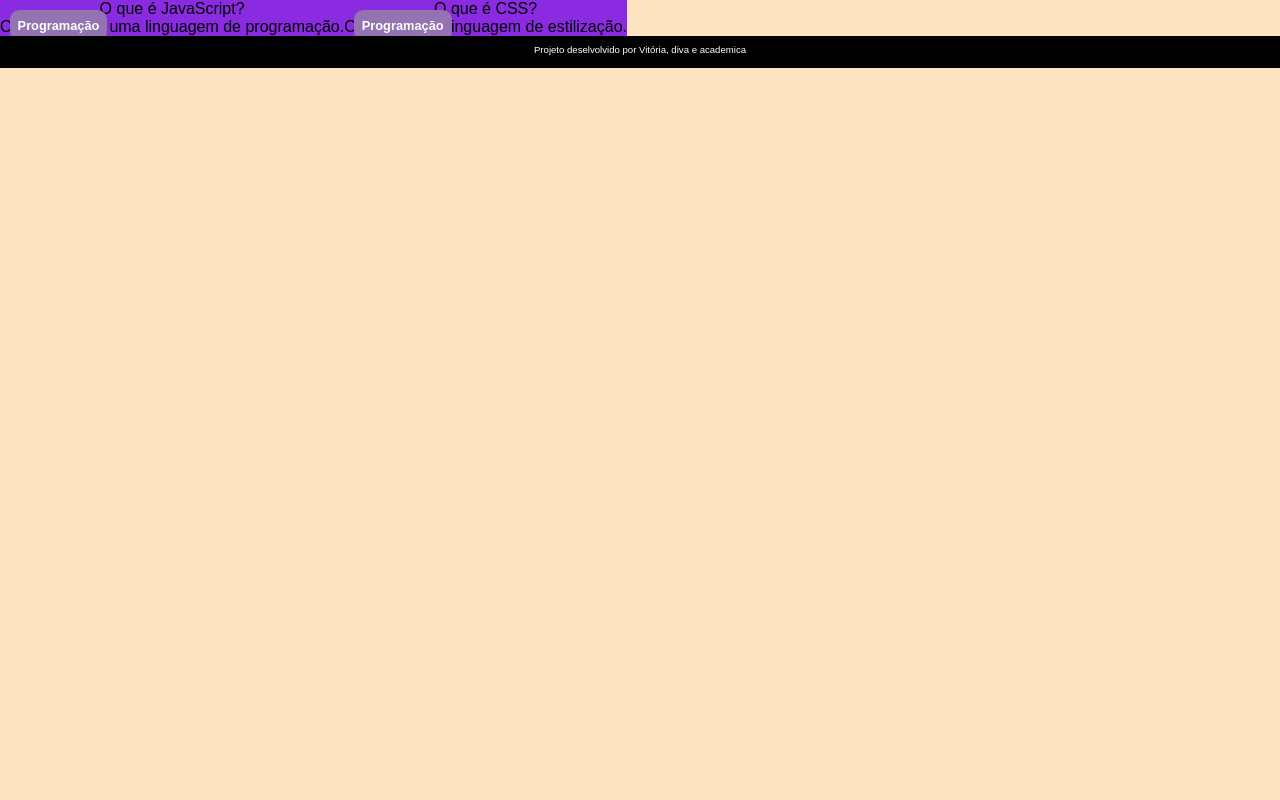
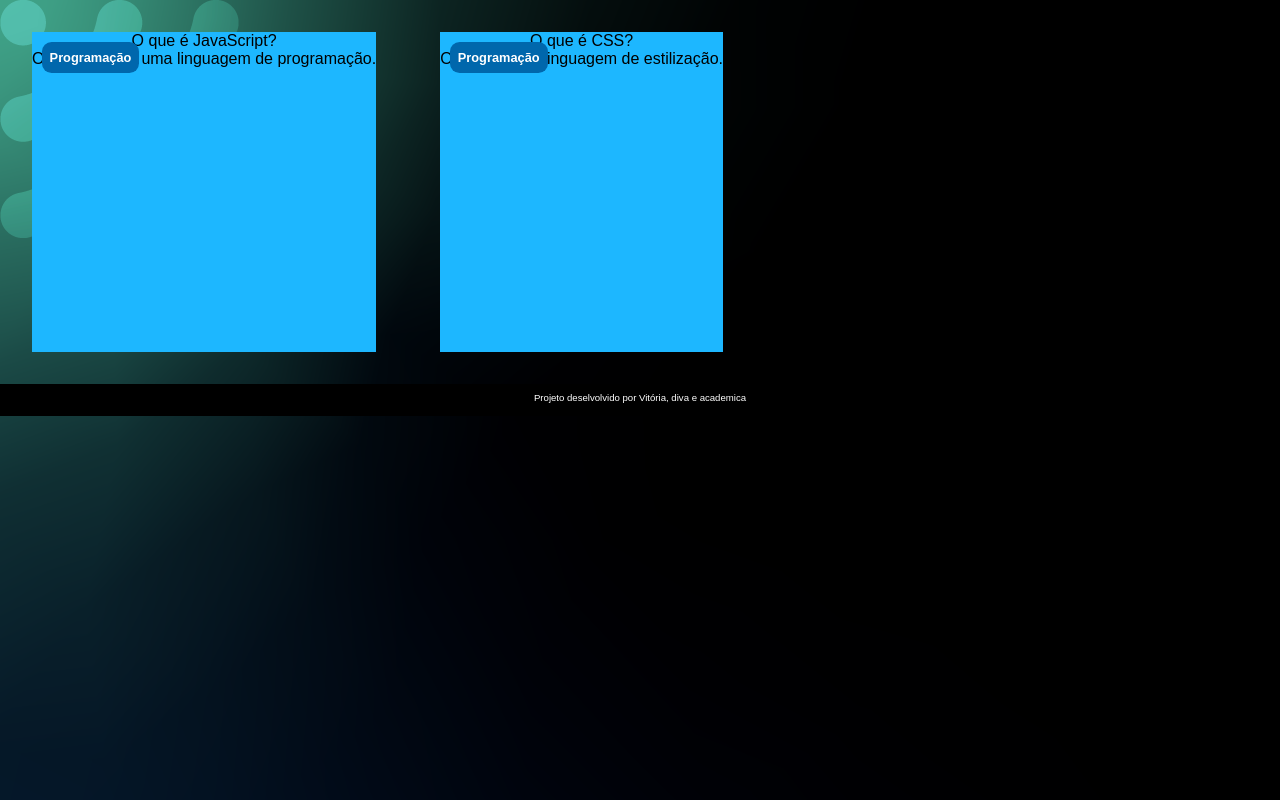
Before and after one commit to vitoriiahs/3Tri-2F-vivi, a plain HTML site: page vivi/index.html in a window 1280 px wide. Drawn offline with Linux system fonts and the light colour scheme; a web font is replaced by a local one.

Commit message:
Add files via upload

```diff
--- a/vivi/assets/style.css
+++ b/vivi/assets/style.css
@@ -5,7 +5,8 @@
 }
 
 body{
-    background-color: bisque;
+    background: url(img/bg-desktop.webp);
+    background-color: rgb(78, 155, 255);
     font-family: 'Bai Jamjuree', sans-serif;
 }
 
@@ -15,6 +16,7 @@ footer {
     position: fixed;
     width: 100%;
     height: 2rem;
+    text-align: center;
 }
 
 footer p {
@@ -25,18 +27,18 @@ footer p {
 #container{
     display: flex;
 }
-#cartao{
+.cartao{
     margin: 2rem;
     height: 20rem;
-    background-color: rgb(104, 29, 173);
+    background-color: rgb(211, 0, 200);
 }
 .cartao-conteudo{
     text-align:center ;
     height: 100%;
-    background-color: blueviolet;
+    background-color: rgb(29, 183, 255);
 }
 .cartao-conteudo h3{
-    background-color: rgb(147, 115, 177);
+    background-color: rgb(0, 103, 172);
     color: white;
     text-align: left;
     padding: 0.5rem;
@@ -45,3 +47,7 @@ footer p {
     border-radius: 0.6rem;
     font-size: 1vw;
 }
+.cartao-conteudo-pergunta{
+    font-weight: 500px;
+    color: var(--cor-de-texto);
+}
--- a/vivi/index.html
+++ b/vivi/index.html
@@ -9,7 +9,7 @@
 <body>
     <main>
         <section id="container">
- <article class="cartao">
+       <article class="cartao">
         <div class="cartao-conteudo">
                 <h3>Programação</h3>
                 <div class="cartao-conteudo-pergunta">
@@ -29,10 +29,14 @@
                 <div class="cartao-conteudo-resposta">
                     O CSS é uma linguagem de estilização.
                 </div>
+                <div>
+        </article>
         </section>
     </main>
     <footer>
-        <p>Projeto deselvolvido por Vitória, diva e academica</p>
+        <p>
+            Projeto deselvolvido por Vitória, diva e academica
+        </p>
     </footer>
 </body>
 </html>
```
Also changed, not shown: vivi/assets/img/bg-desktop.webp (added), vivi/assets/img/bg-mobile.webp (added), vivi/assets/img/bg-tablet.webp (added).
